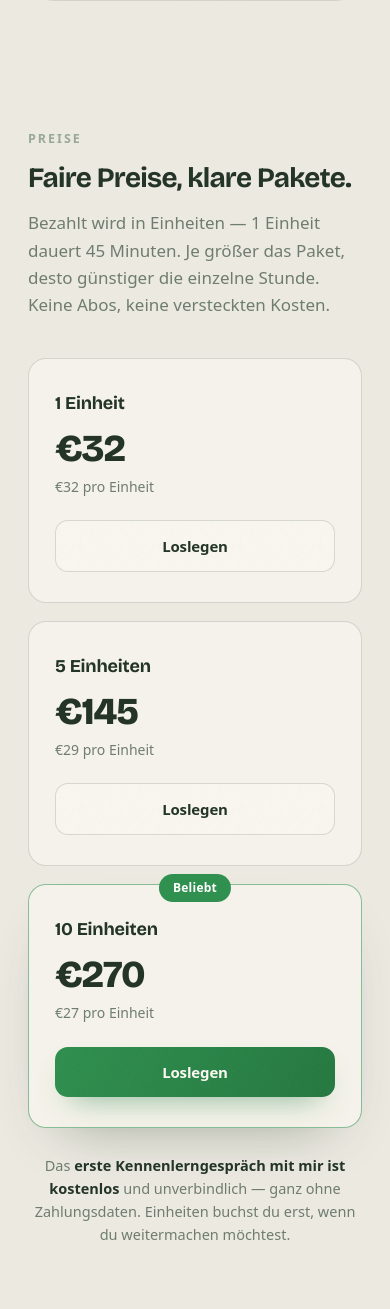
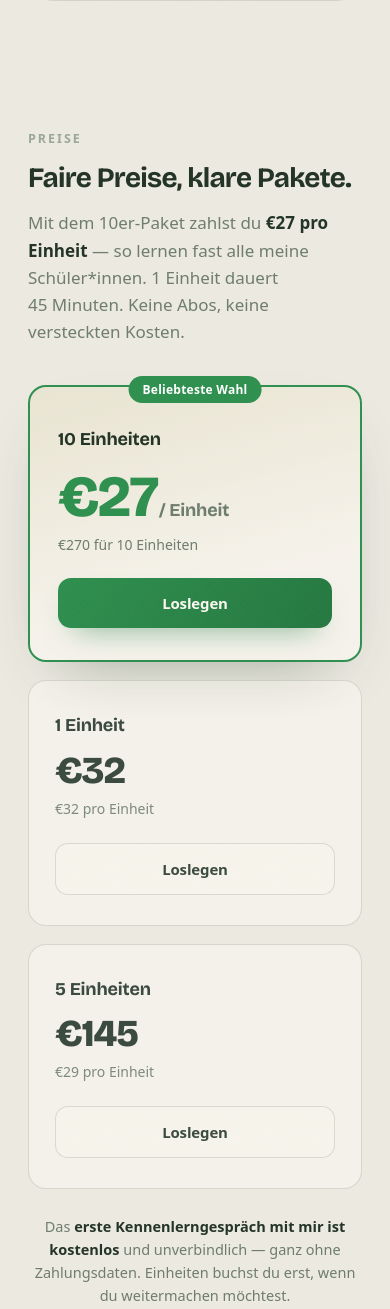
Before and after one commit to jan-writes-codes/fluent, a Django app: page / in a window 390 px wide. Shown: the part 5144-6453 px from the top of the page. Run offline with Django 4.2, Linux system fonts and the light colour scheme; data comes from the database, SQL or seed files in the repository.

Commit message:
Put the 10-pack's €40 per session front and centre in pricing
The popular pack now leads with its per-session price, is enlarged and
listed first on mobile, and the section intro states that per-session
price.

Co-Authored-By: Claude Opus 5.5 <noreply@anthropic.com>
Claude-Session: https://claude.ai/code/session_01U8Eot2xUjA5gnJKPLjTBoB

```diff
--- a/core/views.py
+++ b/core/views.py
@@ -704,9 +704,12 @@ def landing_view(request):
             "price": p.get("price", ""),
             "per_unit": per_unit,
             "feat": is_popular,
-            "tag": "Beliebt" if is_popular else "",
+            "tag": "Beliebteste Wahl" if is_popular else "",
         })
-    return render(request, "landing.html", {"packs": packs})
+    # The popular pack's per-unit price is the headline figure in the pricing
+    # copy — it's what nearly every student actually pays.
+    featured = next((p for p in packs if p["feat"] and p["per_unit"]), None)
+    return render(request, "landing.html", {"packs": packs, "featured": featured})
 
 
 def login_view(request):
--- a/templates/landing.html
+++ b/templates/landing.html
@@ -328,6 +328,7 @@
   .sec-eyebrow { font-size: 12.5px; letter-spacing: 0.16em; text-transform: uppercase; color: var(--faint); font-weight: 600; margin-bottom: 14px; }
   h2.sec-h { font-family: var(--font-display); font-weight: 700; font-size: clamp(28px, 4vw, 42px); letter-spacing: -0.025em; line-height: 1.08; max-width: 18ch; text-wrap: balance; }
   .sec-lead { font-size: 17px; color: var(--muted); max-width: 56ch; margin-top: 16px; text-wrap: pretty; }
+  .sec-lead strong { color: var(--ink); font-weight: 700; }
 
   /* ---------- Offer cards ---------- */
   .offer-grid { display: grid; grid-template-columns: repeat(2, 1fr); gap: 18px; margin-top: 40px; }
@@ -346,7 +347,13 @@
   .price-card { background: var(--glass); border: 1px solid var(--line); border-radius: var(--radius); padding: 30px 26px; backdrop-filter: blur(10px);
     transition: 0.18s; position: relative; display: flex; flex-direction: column; }
   .price-card:hover { transform: translateY(-3px); border-color: color-mix(in oklch, var(--c1) 50%, transparent); box-shadow: var(--shadow); }
-  .price-card.feat { border-color: color-mix(in oklch, var(--c1) 55%, transparent); box-shadow: var(--shadow); }
+  .price-card.feat { border: 2px solid var(--c1); box-shadow: var(--shadow); padding: 38px 28px 32px;
+    background: linear-gradient(165deg, color-mix(in oklch, var(--c1) 12%, var(--bg)), var(--glass) 70%); }
+  @media (min-width: 821px) { .price-card.feat { transform: scale(1.06); z-index: 1; } .price-card.feat:hover { transform: scale(1.06) translateY(-3px); } }
+  @media (max-width: 820px) { .price-card.feat { order: -1; } }
+  .price-card.feat .pc-price { font-size: 58px; color: var(--c1); margin-top: 14px; }
+  .pc-unit { font-size: 18px; font-weight: 700; letter-spacing: -0.01em; color: var(--muted); margin-left: 2px; }
+  .price-card:not(.feat) { opacity: 0.88; }
   .pc-tag { position: absolute; top: -11px; left: 50%; transform: translateX(-50%); background: var(--c1); color: #fff;
     font-size: 12px; font-weight: 600; letter-spacing: 0.02em; padding: 4px 14px; border-radius: 100px; white-space: nowrap; }
   .pc-credits { font-family: var(--font-display); font-weight: 700; font-size: 18px; letter-spacing: -0.01em; }
@@ -583,14 +590,19 @@
         <div class="wrap">
           <div class="sec-eyebrow reveal">Preise</div>
           <h2 class="sec-h reveal">Faire Preise, klare Pakete.</h2>
-          <p class="sec-lead reveal">Bezahlt wird in Einheiten — 1 Einheit dauert 45 Minuten. Je größer das Paket, desto günstiger die einzelne Stunde. Keine Abos, keine versteckten Kosten.</p>
+          <p class="sec-lead reveal">{% if featured %}Mit dem {{ featured.n }}er-Paket zahlst du <strong>€{{ featured.per_unit }} pro Einheit</strong> — so lernen fast alle meine Schüler*innen. {% endif %}1 Einheit dauert 45 Minuten. Keine Abos, keine versteckten Kosten.</p>
           <div class="price-grid">
             {% for pack in packs %}
             <div class="price-card reveal{% if pack.feat %} feat{% endif %}">
               {% if pack.tag %}<div class="pc-tag">{{ pack.tag }}</div>{% endif %}
               <div class="pc-credits">{{ pack.n }} {% if pack.n == 1 %}Einheit{% else %}Einheiten{% endif %}</div>
+              {% if pack.feat and pack.per_unit %}
+              <div class="pc-price">€{{ pack.per_unit }}<span class="pc-unit">/ Einheit</span></div>
+              <div class="pc-each">{{ pack.price }} für {{ pack.n }} Einheiten</div>
+              {% else %}
               <div class="pc-price">{{ pack.price }}</div>
               {% if pack.per_unit %}<div class="pc-each">€{{ pack.per_unit }} pro Einheit</div>{% endif %}
+              {% endif %}
               <div class="pc-card-cta">
                 <a class="btn{% if not pack.feat %} ghost{% endif %}" href="{% url 'intro' %}"><span class="grainbtn"></span>Loslegen</a>
               </div>
```
